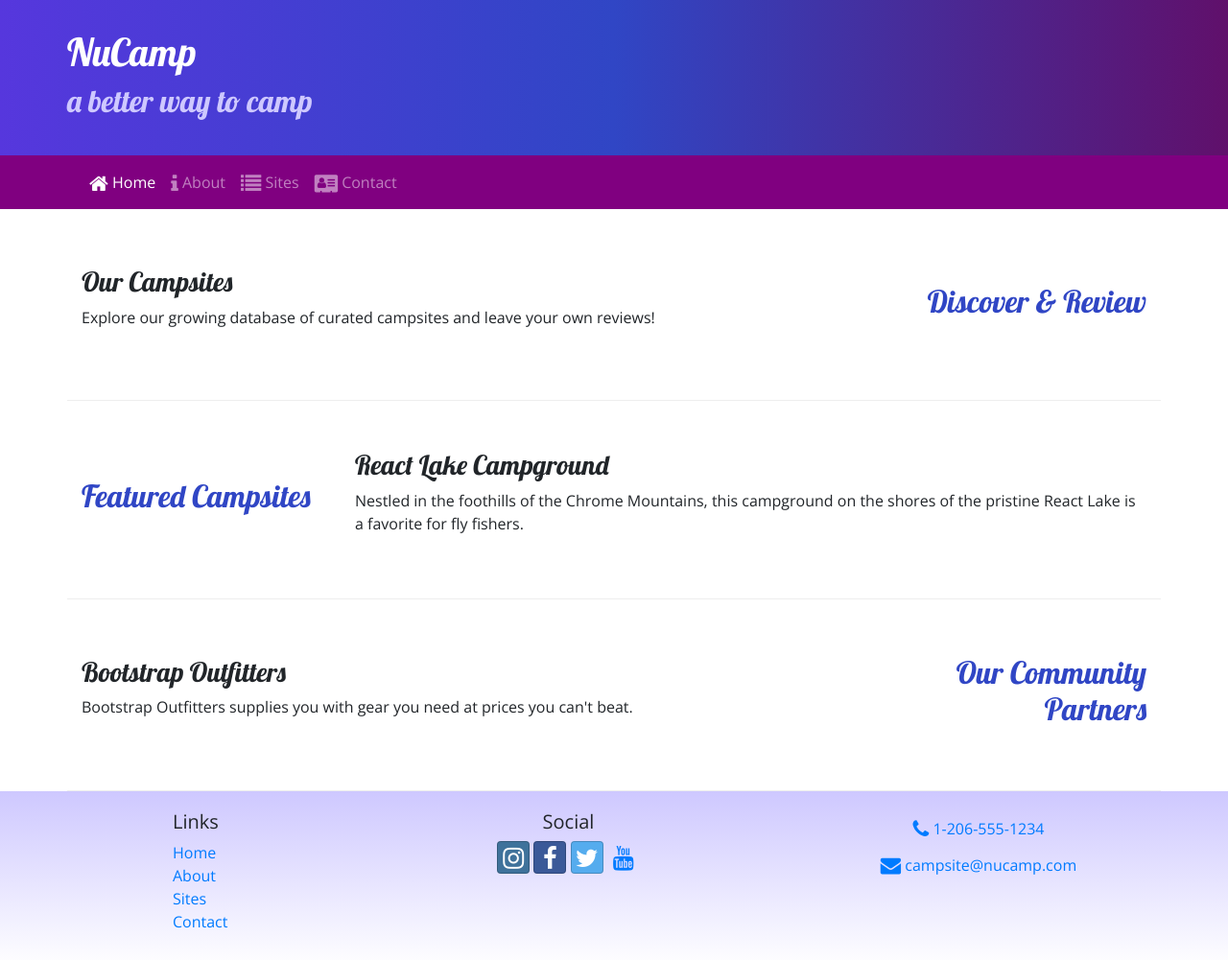
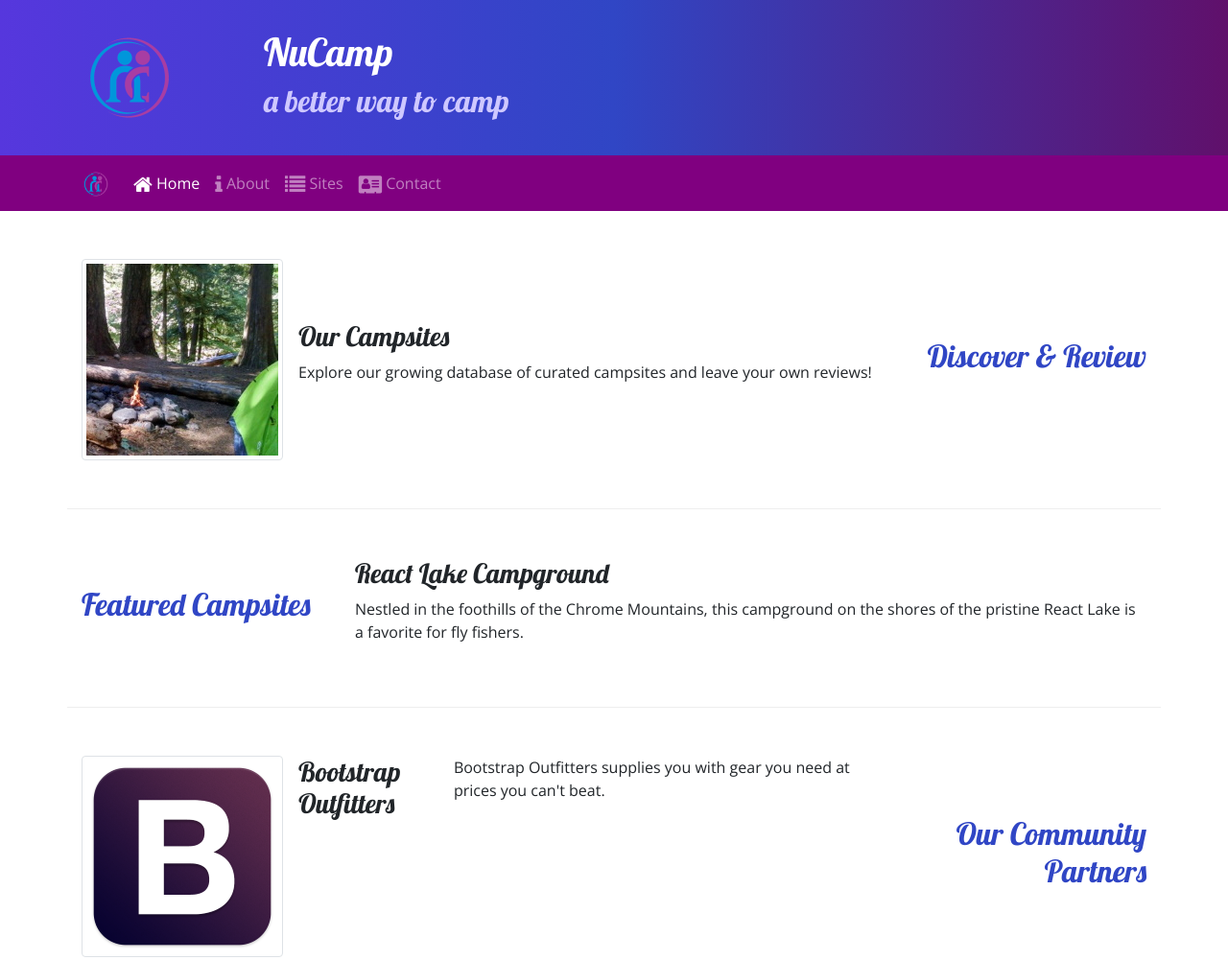
Before and after one commit to ashm822/Bootstrap-NuCamp, a website: page index.html in a window 1280 px wide. Shown: the top 1001 px of the page at 96% size. Drawn offline with nearby package versions, Linux system fonts and the light colour scheme.

Commit message:
added Images and Media

```diff
--- a/index.html
+++ b/index.html
@@ -24,7 +24,10 @@
         <header class="jumbotron jumbotron-fluid">
             <div class="container">
                 <div class="row">
-                    <div ckass="col">
+                    <div class="col-4 col-sm-3 col-md-2 align-self-center">
+                        <img src="img/logo.png" class="img-fluid" />
+                    </div>
+                    <div class="col">
                         <h1>NuCamp</h1>
                         <h2>a better way to camp</h2>
                     </div>
@@ -34,7 +37,8 @@
 
         <nav class="navbar navbar-expand-sm navbar-dark sticky-top">
             <div class="container">
-                <button class="navbar-toggler ml-auto" type="button" data-toggle="collapse" data-target="#nucamNavbar">
+                <a class="navbar-brand" href="#"><img src="img/logo.png" height="30" width="30" /></a>
+                <button class="navbar-toggler" type="button" data-toggle="collapse" data-target="#nucamNavbar">
                     <span class="navbar-toggler-icon"></span>
                 </button>
                 <div class="collapse navbar-collapse" id="nucampNavbar">
@@ -54,8 +58,13 @@
                     <h2 class="text-sm-right">Discover & Review</h2>
                 </div>
                 <div class="col">
-                    <h3>Our Campsites</h3>
-                    <p class="d-sm-block d-none">Explore our growing database of curated campsites and leave your own reviews!</p>
+                    <div class="media">
+                        <img class="d-flex mr-3 img-thumbnail" src="img/breadcrumb-trail-thumb.jpg" alt="Breadcrumb Trail thumbnail"/>
+                        <div class="media-body align-self-center">
+                        <h3>Our Campsites</h3>
+                        <p class="d-sm-block d-none">Explore our growing database of curated campsites and leave your own reviews!</p>
+                        </div>
+                    </div>
                 </div>
             </div>
         </div>
@@ -79,8 +88,11 @@
                     <h2 class="text-sm-right">Our Community Partners</h2>
                 </div>
                 <div class="col">
-                    <h3>Bootstrap Outfitters</h3>
-                    <p class="d-sm-block d-none">Bootstrap Outfitters supplies you with gear you need at prices you can't beat.</p>
+                    <div class="media">
+                        <img class="d-flex mr-3 img-thumbnail" src="img/bootstrap-thumb.png" alt="Bootstrap Outfitters">
+                        <h3>Bootstrap Outfitters</h3>
+                        <p class="d-sm-block d-none">Bootstrap Outfitters supplies you with gear you need at prices you can't beat.</p>
+                    </div>
                 </div>
              </div>
         </div>
@@ -104,7 +116,7 @@
                     <a class="btn btn-social-icon btn-instagram" href="http://instagram.com/"><i class="fa fa-instagram"></i></a>
                     <a class="btn btn-social-icon btn-facebook" href="http://facebook.com/"><i class="fa fa-facebook"></i></a>
                     <a class="btn btn-social-icon btn-twitter" href="http://twitter.com/"><i class="fa fa-twitter"></i></a>
-                    <a class="btn btn-social-icon btn-youtube" href="http://youtube.com/"><i class="fa fa-youtube"></i></a>
+                    <a class="btn btn-social-icon btn-google" href="http://youtube.com/"><i class="fa fa-youtube"></i></a>
                 </div>
 
                 <div class="col-sm-4 text-center">
```
Also changed, not shown: aboutus.html (+8 -4 lines), contactus.html (+7 -3 lines), img/bootstrap-thumb.png (added), img/breadcrumb-trail-thumb.jpg (added), img/breadcrumb-trail.jpg (added), img/chrome-river-thumb.jpg (added), img/chrome-river.jpg (added), img/logo.png (added), img/react-lake-thumb.jpg (added), img/react-lake.jpg (added).
